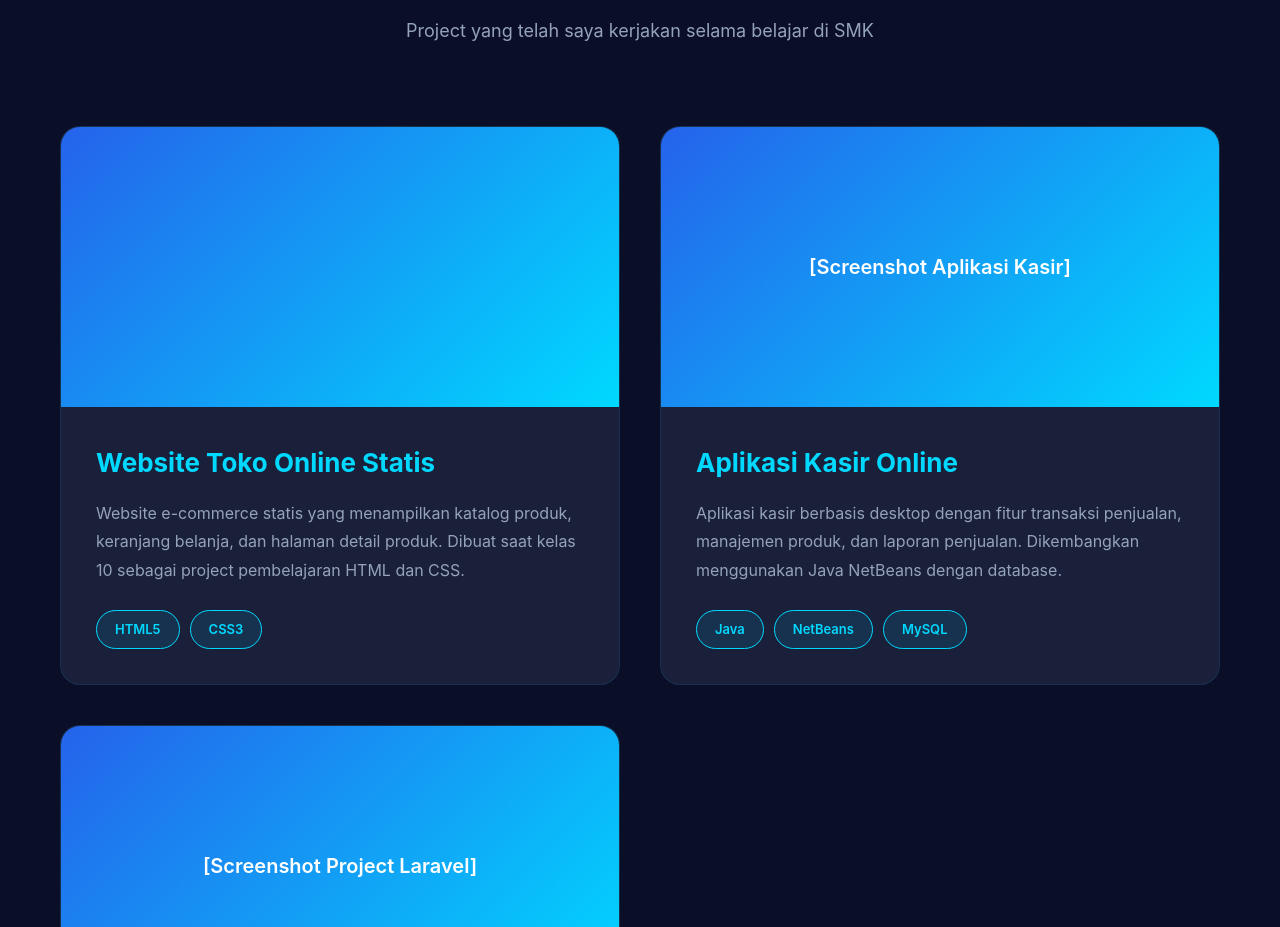
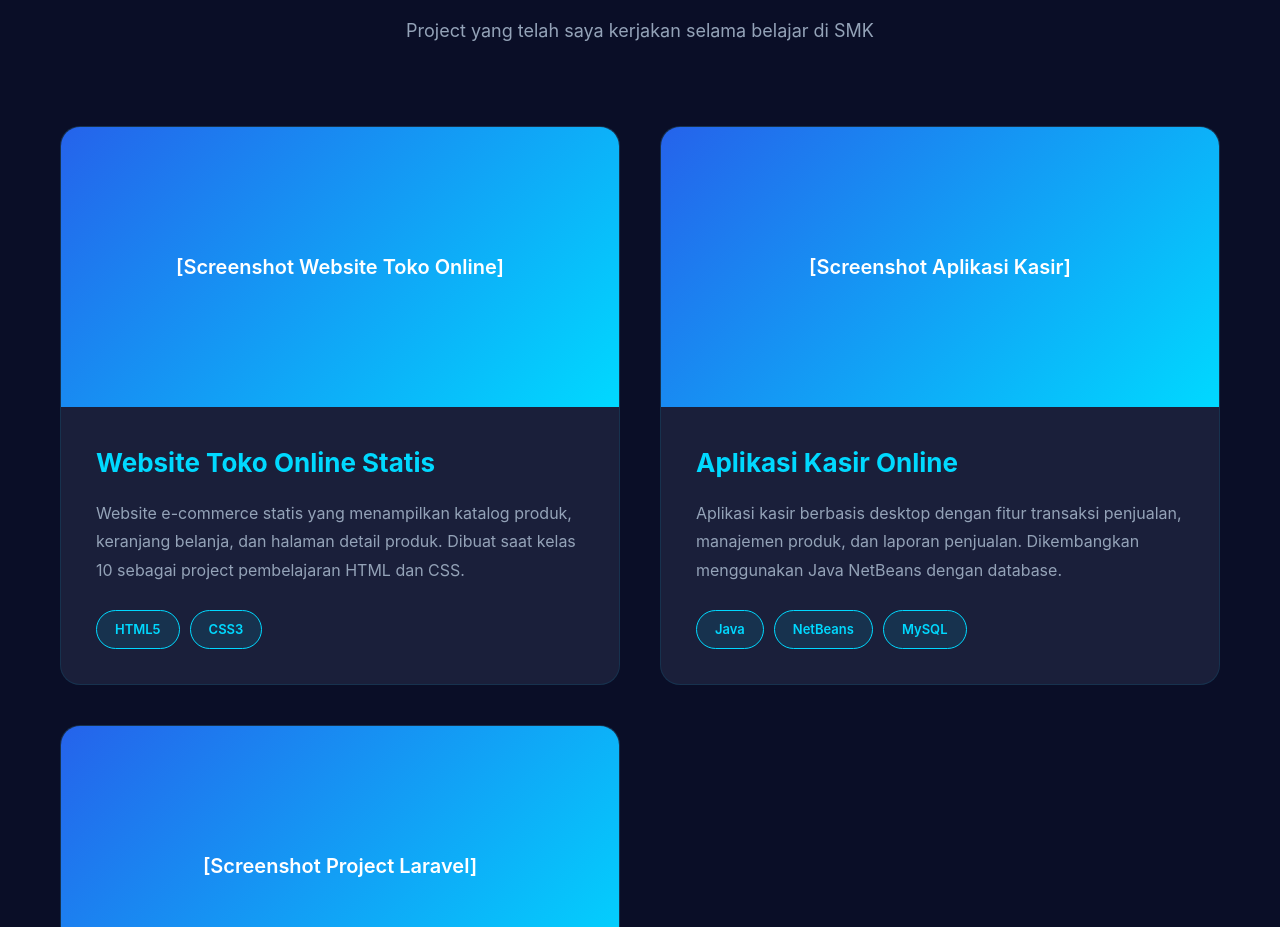
Before and after one commit to anggiamelia2049-commits/anggiamelia22.github.io, a plain HTML site: page index.html in a window 1280 px wide. Shown: the part 3548-4475 px from the top of the page. Drawn offline with nearby package versions, Linux system fonts and the light colour scheme.

Commit message:
Update index.html

```diff
--- a/index.html
+++ b/index.html
@@ -929,7 +929,8 @@
             <div class="portfolio-grid">
                 <div class="portfolio-item">
                     <div class="portfolio-image">
-                </div>
+                        [Screenshot Website Toko Online]
+                    </div>
                     <div class="portfolio-content">
                         <h3>Website Toko Online Statis</h3>
                         <p>Website e-commerce statis yang menampilkan katalog produk, keranjang belanja, dan halaman detail produk. Dibuat saat kelas 10 sebagai project pembelajaran HTML dan CSS.</p>
```
